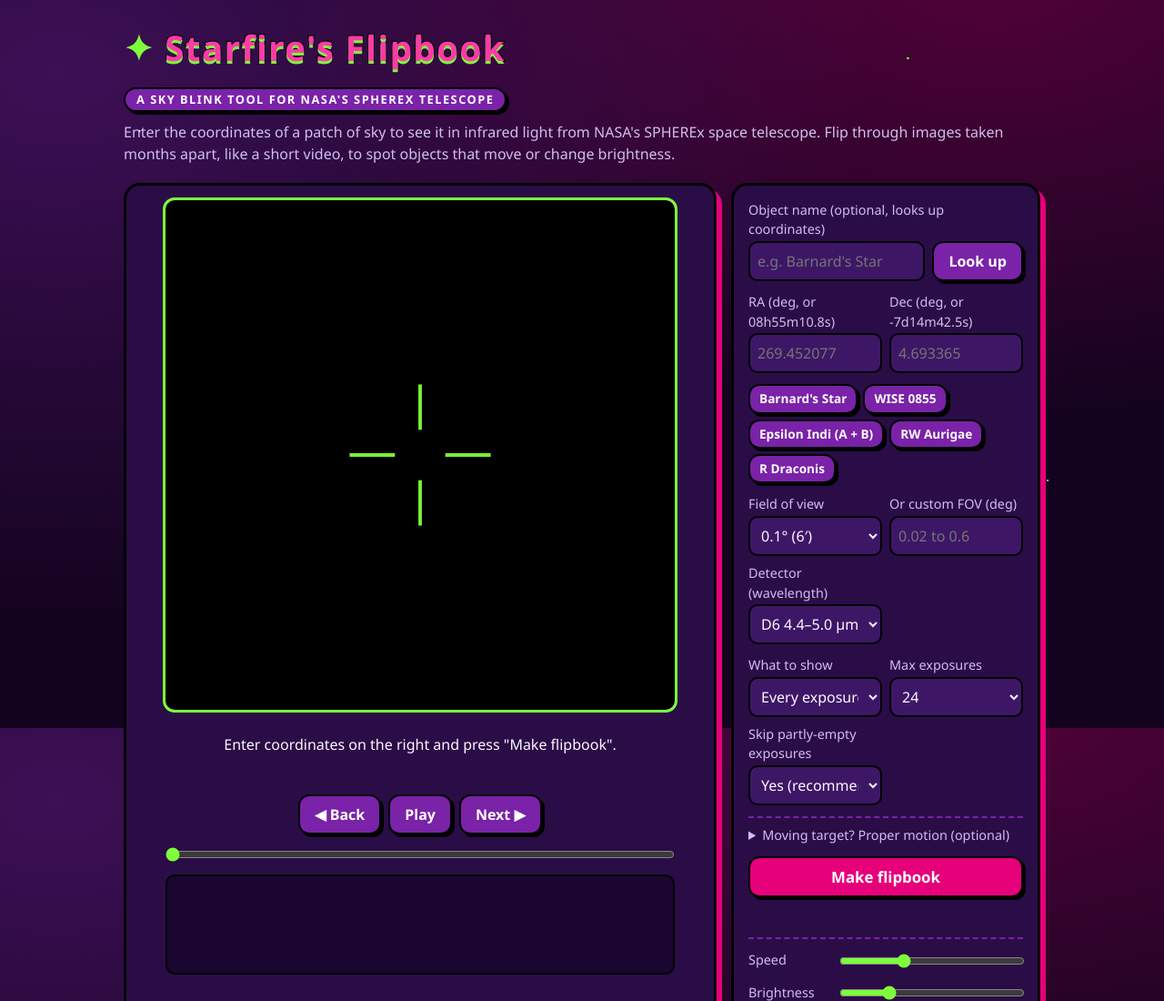
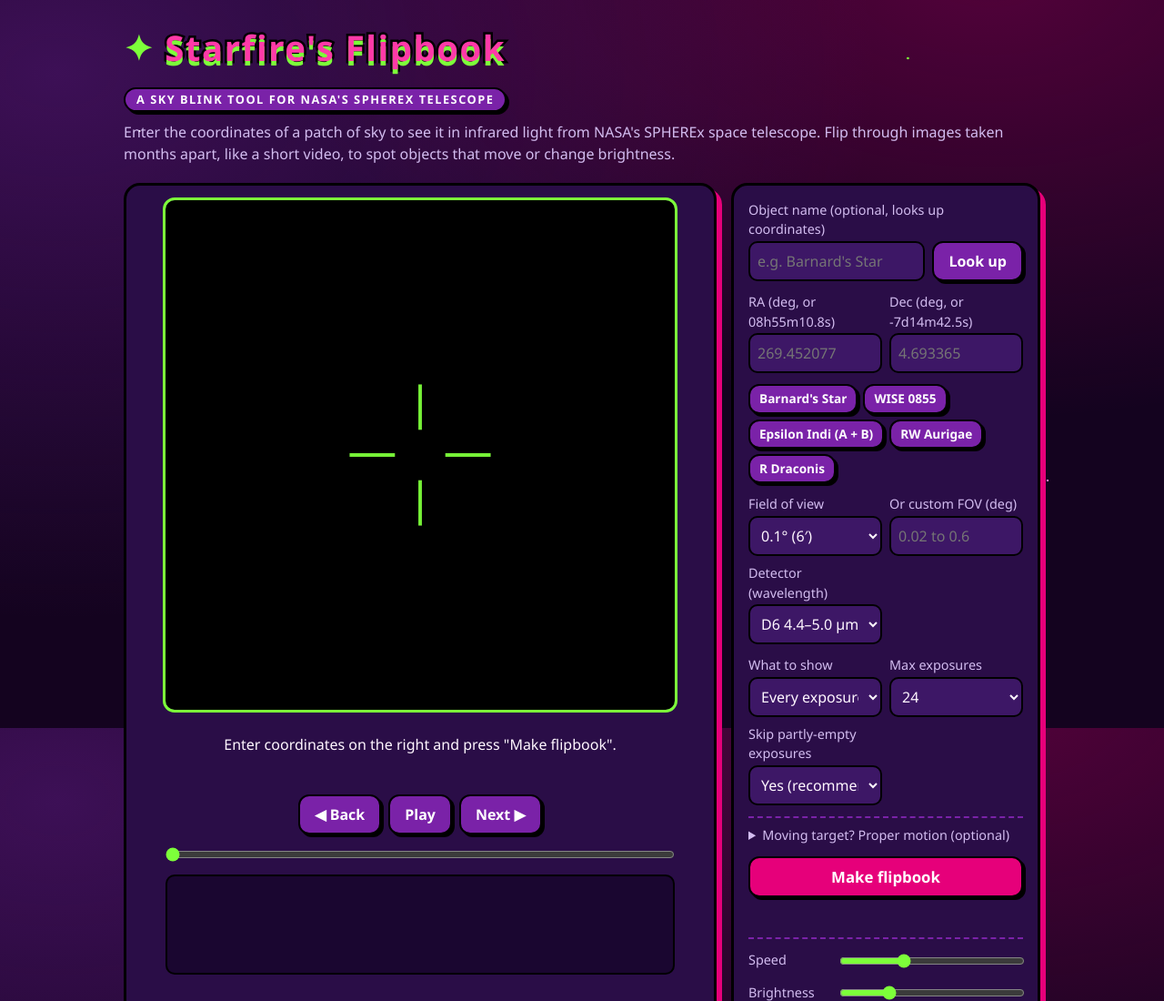
Before and after one commit to Linad4l/NASA-Space-APPS-Planet-X-and-SPHEREx, a plain HTML site: page index.html in a window 1280 px wide. Shown: the top 1100 px of the page at 91% size. Drawn offline with Linux system fonts and the light colour scheme.

Commit message:
Add files via upload

```diff
--- a/index.html
+++ b/index.html
@@ -16,7 +16,7 @@
     var(--bg); background-attachment:fixed; color:var(--ink); font:16px/1.5 ui-rounded,"Arial Rounded MT Bold","Nunito","Segoe UI",system-ui,sans-serif; }
   header, main, footer, .how { max-width: 1040px; margin: 0 auto; padding-left: 16px; padding-right: 16px; }
   header { padding-top: 24px; padding-bottom: 8px; }
-  h1 { margin:0 0 6px; font-size:2.4rem; font-weight:900; letter-spacing:1.5px; color:#ff3aa8; -webkit-text-stroke:2px #000; paint-order:stroke fill; text-shadow:0 3px 0 #7dff3a; }
+  h1 { margin:0 0 6px; font-size:2.4rem; font-weight:900; letter-spacing:1.5px; color:#ff3aa8; -webkit-text-stroke:5px #000; paint-order:stroke fill; text-shadow:0 5px 0 #7dff3a; stroke-linejoin:round; }
   .spark { color:#7dff3a; -webkit-text-stroke:0; text-shadow:none; }
   .tag { display:inline-block; background:var(--purple); color:#fff; border:2px solid #000; border-radius:999px; padding:2px 12px; font-size:.8rem; font-weight:800; letter-spacing:1.5px; text-transform:uppercase; margin:8px 0 10px; box-shadow:3px 3px 0 #000; }
   header p { margin:0; color:var(--muted); }
```
